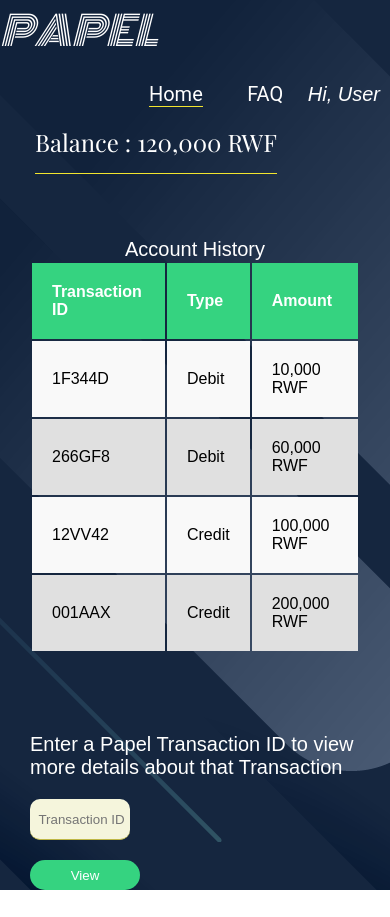
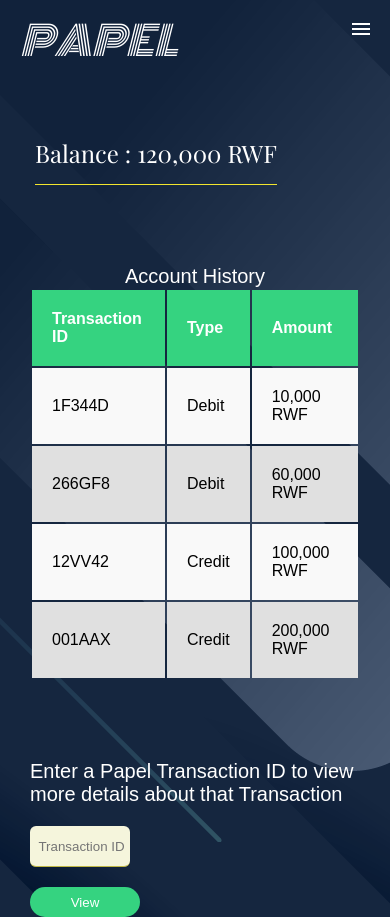
Before and after one commit to vsifiwe/Papel, a website: page UI/html/UserDashboard.html in a window 390 px wide. Before the commit the page ends 890 px from the top, so only its background shows below. Drawn offline with nearby package versions, Linux system fonts and the light colour scheme.

Commit message:
feature (hamburger-menu) add
Add hamburger menu on navbar that is viewable on small devices

```diff
--- a/UI/css/style.css
+++ b/UI/css/style.css
@@ -29,12 +29,153 @@
 body {
     /*background-color: #565bbf;*/
     background-image: url(../Asset/Untitled-1.png);
+    margin: 0;
 }
+
+
+.header {
+    background: transparent;
+    width: 100%;
+    z-index: 3;
+  }
+
+  #active{
+    border-bottom: 1px solid #f2e52e;
+  }
+
+  .header ul {
+    margin: 0;
+    padding: 0;
+    list-style: none;
+    overflow: hidden;
+    background: transparent;
+  }
+
+  .header li a {
+    display: block;
+    padding: 10px;
+    text-decoration: none;
+    color: white;
+    font-family: "Roboto", sans-serif;
+    font-size: 20px;
+  }
+
+.header li a:hover,
+.header .menu-btn:hover {
+    border-bottom: 1px solid #f2e52e;
+    border-width: initial;
+  }
+
+  .header .logo {
+    display: block;
+    float: left;
+    padding: 10px 20px;
+    text-decoration: none;
+    font-family: "Monoton", cursive;
+    font-weight: lighter;
+    font-size: 2.5em;
+    font-style: italic;
+    color: white;
+  }
+
+  /* menu */
+
+  .header .menu {
+    clear: both;
+    max-height: 0;
+    transition: max-height .2s ease-out;
+  }
+
+  /* menu icon */
+
+  .header .menu-icon {
+    cursor: pointer;
+    display: inline-block;
+    float: right;
+    padding: 28px 20px;
+    position: relative;
+    user-select: none;
+  }
+
+  .header .menu-icon .navicon {
+    background: white;
+    display: block;
+    height: 2px;
+    position: relative;
+    transition: background .2s ease-out;
+    width: 18px;
+  }
+
+  .header .menu-icon .navicon:before,
+  .header .menu-icon .navicon:after {
+    background: white;
+    content: '';
+    display: block;
+    height: 100%;
+    position: absolute;
+    transition: all .2s ease-out;
+    width: 100%;
+  }
+
+  .header .menu-icon .navicon:before {
+    top: 5px;
+  }
+
+  .header .menu-icon .navicon:after {
+    top: -5px;
+  }
+
+  /* menu btn */
+
+  .header .menu-btn {
+    display: none;
+  }
+
+  .header .menu-btn:checked ~ .menu {
+    max-height: 240px;
+  }
+
+  .header .menu-btn:checked ~ .menu-icon .navicon {
+    background: transparent;
+  }
+
+  .header .menu-btn:checked ~ .menu-icon .navicon:before {
+    transform: rotate(-45deg);
+  }
+
+  .header .menu-btn:checked ~ .menu-icon .navicon:after {
+    transform: rotate(45deg);
+  }
+
+  .header .menu-btn:checked ~ .menu-icon:not(.steps) .navicon:before,
+  .header .menu-btn:checked ~ .menu-icon:not(.steps) .navicon:after {
+    top: 0;
+  }
+
+  /* 48em = 768px */
+
+  @media (min-width: 48em) {
+    .header li {
+      float: left;
+    }
+    .header li a {
+      padding: 20px 30px;
+    }
+    .header .menu {
+      clear: none;
+      float: right;
+      max-height: none;
+    }
+    .header .menu-icon {
+      display: none;
+    }
+  }
+
 
 hr {
     margin-top: 20px;
 }
-
+/*
 header {
     display: grid;
 }.
@@ -49,11 +190,6 @@
     width: 30%;
 }
 .row span{
-    font-family: "Monoton", cursive;
-    font-weight: lighter;
-    font-size: 2.5em;
-    font-style: italic;
-    color: white;
     }
 
 .main-nav {
@@ -99,19 +235,24 @@
     color: white;
     padding: 15px;
 }
+*/
 
 #mainpage {
     height: 100%;
     width: 100%;
+    display: inline-block;
 }
 
 h2 {
+    display: inline-block;
     color: white;
     padding: 15px;
     font-size: 36px;
 }
 
 h3 span {
+    display: inline-block;
+    top: 20px;
     color: white;
     font-size: 24px;
     margin: 35px 0 0 35px;
@@ -119,6 +260,7 @@
     font-weight: lighter;
     border-bottom: 1px solid #f2e52e;
     padding-bottom: 15px;
+    padding-top: 20px;
 }
 
 .form-box {
@@ -160,6 +302,14 @@
     transition: 0.5s;
 }
 
+#greeting {
+    display: inline-block;
+    font-family: Arial, Helvetica, sans-serif;
+    color: white;
+    font-size: 20px;
+    padding: 20px;
+}
+
 .input-group {
     top: 125px;
     left: auto;
@@ -194,12 +344,12 @@
 .check-box {
     margin: 20px 10px;
 }
-
+/*
 span {
     font-size: 12px;
     bottom: 68px;
     position: auto;
-}
+}*/
 
 #register {
     left: 450px;
@@ -266,7 +416,7 @@
     width: 25%;
     margin: 20px 0 0 0px;
     border: none;
-    border-radius: 10px;
+    border-radius: 6px;
     border-bottom: 1px solid #bfb745;
     background: beige;
     padding: 5px;
--- a/UI/html/UserDashboard.html
+++ b/UI/html/UserDashboard.html
@@ -11,16 +11,18 @@
 </head>
 
 <body>
-    <header>
-        <div class="row">
-            <span>PAPEL</span>
-            <ul class="main-nav">
-                <li class="active"><a href="../html/UserDashboard.html">Home</a></li>
-                <li><a href="../html/faq.html">FAQ</a></li>
-                <span id="greeting"> Hi, User</span>
-            </ul>
-        </div>
+
+    <header class="header">
+        <span class="logo">PAPEL</span>
+        <input class="menu-btn" type="checkbox" id="menu-btn" />
+        <label class="menu-icon" for="menu-btn"><span class="navicon"></span></label>
+        <ul class="menu">
+            <li id="active"><a href="../html/UserDashboard.html">Home</a></li>
+            <li><a href="../html/faq.html">FAQ</a></li>
+            <span id="greeting"> Hi, User</span>
+        </ul>
     </header>
+
     <h3 class="accountbalance">
         <span>Balance : 120,000 RWF</span>
     </h3>
```
Also changed, not shown: UI/html/StaffDashboard.html (+10 -9 lines), UI/html/StaffLoginPage.html (+9 -9 lines), UI/html/StaffTransactionDetails.html (+8 -8 lines), UI/html/UserTransactionDetails.html (+7 -5 lines), UI/html/accountDashboard.html (+9 -9 lines), UI/html/adminDashboard.html (+12 -9 lines), UI/index.html (+9 -11 lines), UI/script/index.js (+22 -0 lines), package.json (+11 -2 lines), .babelrc (added), .eslintrc.json, 1 other file.
